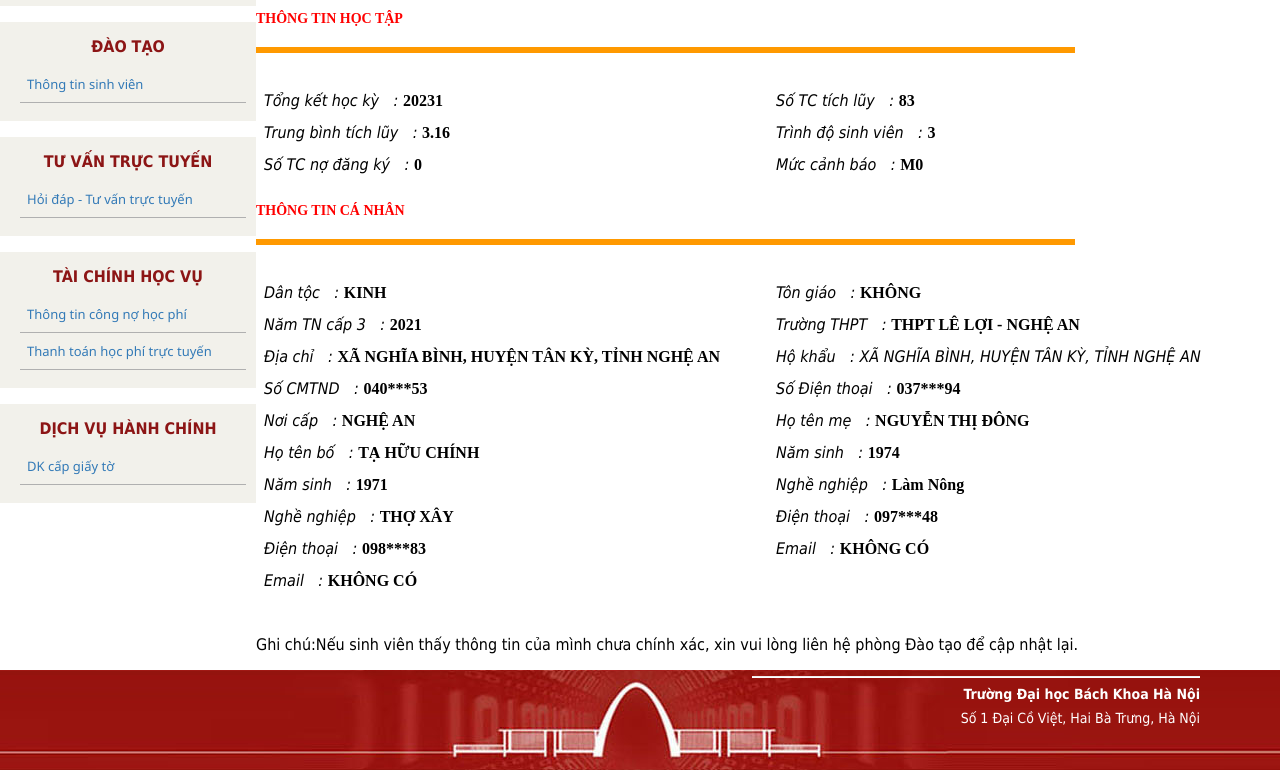
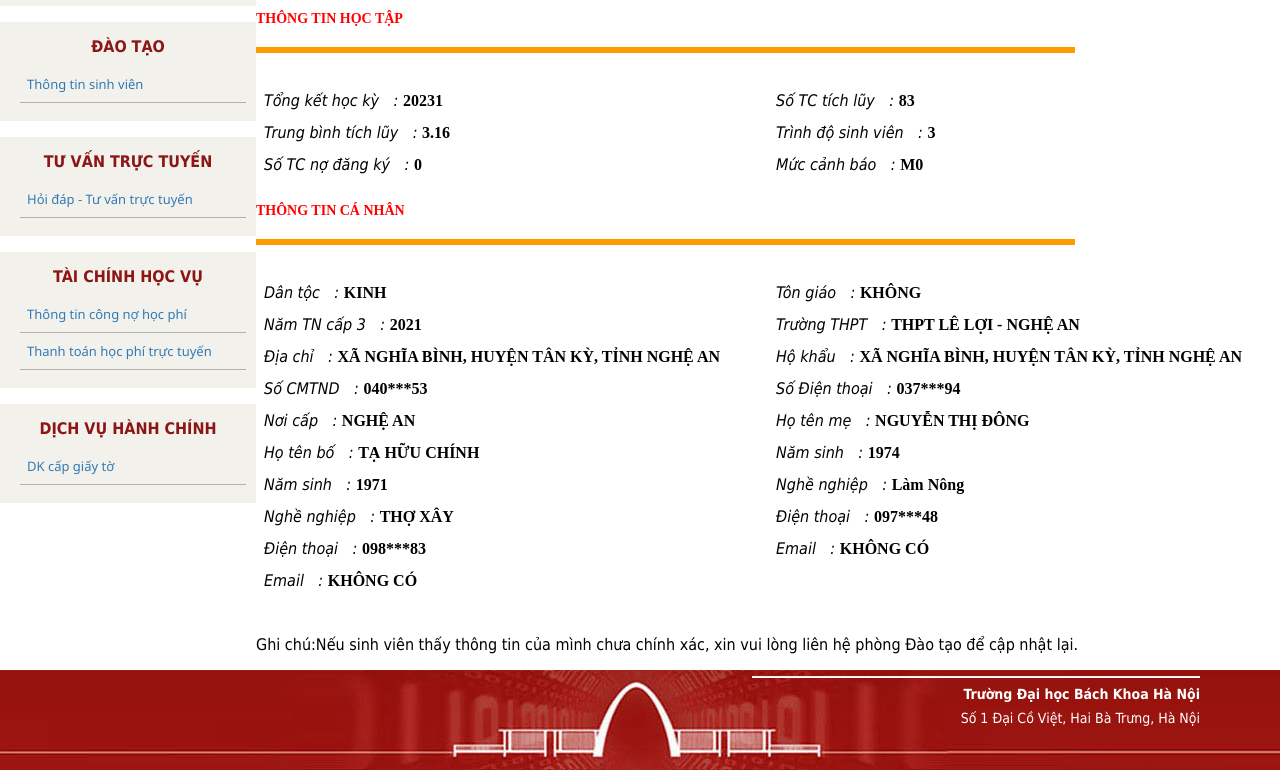
Before and after one commit to tuleader/Code_cong_nghe_web_hust, a plain HTML site: page ORA1/index.html in a window 1280 px wide. Shown: the part 678-1448 px from the top of the page. Drawn offline with Linux system fonts and the light colour scheme.

Commit message:
update index

```diff
--- a/ORA1/index.html
+++ b/ORA1/index.html
@@ -219,7 +219,7 @@
                             <div class="info-title">
                                 <p>Tôn giáo&emsp;: <span class="info-content">KHÔNG</span></p>
                                 <p>Trường THPT&emsp;: <span class="info-content">THPT LÊ LỢI - NGHỆ AN</span></p>
-                                <p>Hộ khẩu&emsp;: <span class="info-content"></span>XÃ NGHĨA BÌNH, HUYỆN TÂN KỲ, TỈNH NGHỆ AN</p>
+                                <p>Hộ khẩu&emsp;: <span class="info-content">XÃ NGHĨA BÌNH, HUYỆN TÂN KỲ, TỈNH NGHỆ AN</span></p>
                                 <p>Số Điện thoại&emsp;: <span class="info-content">037***94</span></p>
                                 <p>Họ tên mẹ&emsp;: <span class="info-content">NGUYỄN THỊ ĐÔNG</span></p>
                                 <p>Năm sinh&emsp;: <span class="info-content">1974</span></p>
```
